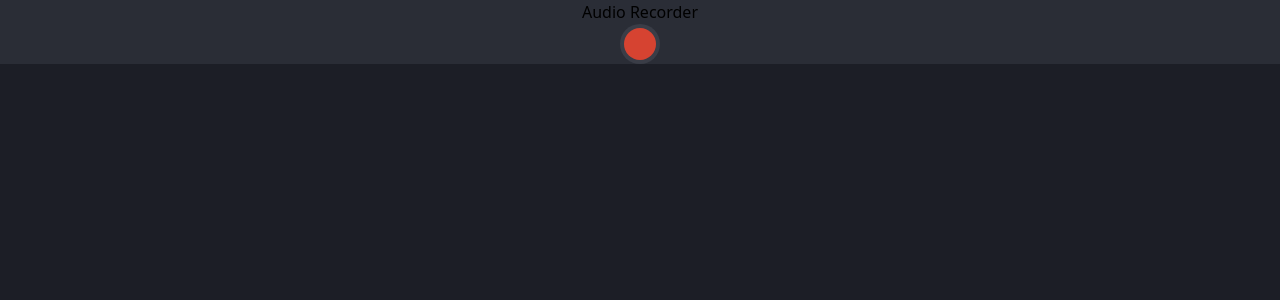
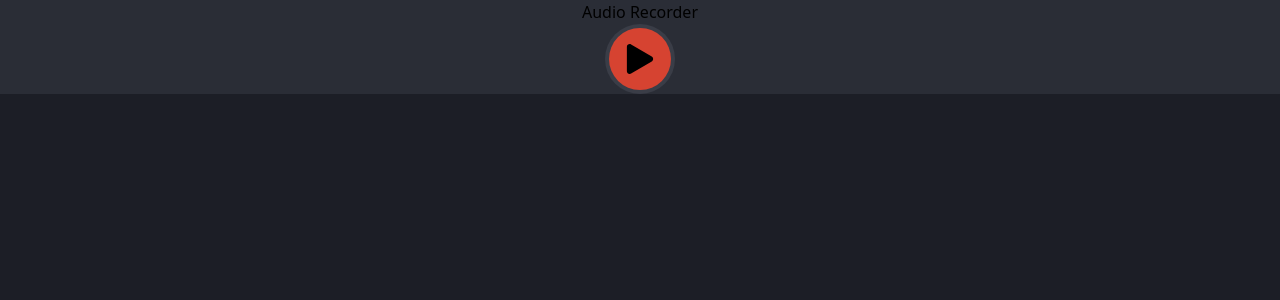
Before and after one commit to akareagwom/Frotend-Projects, a React (Vite) app: page / in a window 1280 px wide. Shown: the top 300 px of the page. Built offline with nearby package versions, Linux system fonts and the light colour scheme.

Commit message:
controls added

```diff
--- a/src/pages/Audio/audio.tsx
+++ b/src/pages/Audio/audio.tsx
@@ -1,13 +1,22 @@
-// import React from 'react'
+import{useState} from 'react';
+import { FaPlay, FaPause } from "react-icons/fa";
 
 function Audio() {
+  const [control, setControl]= useState(false);
+
+  const handleControl=()=>{
+    setControl(!control)
+  }
+
   return (
     <div className="bg-[#1C1E26] m-0 h-[100vh] w-full">
       <div className="flex justify-center flex-col items-center bg-[#2A2D36]">
         <h1>Audio Recorder</h1>
-        <div className="rounded-[50%] bg-[#3A3D47] p-1">
+        <div onClick={handleControl} className="rounded-[50%] cursor-pointer bg-[#3A3D47] p-1">
           <div className="rounded-[50%] text-3xl p-4 bg-[#D64331]">
-            {/* <p>3:00</p> */}
+            {control?
+            <FaPause />:<FaPlay />
+            }
           </div>
         </div>
       </div>
```
